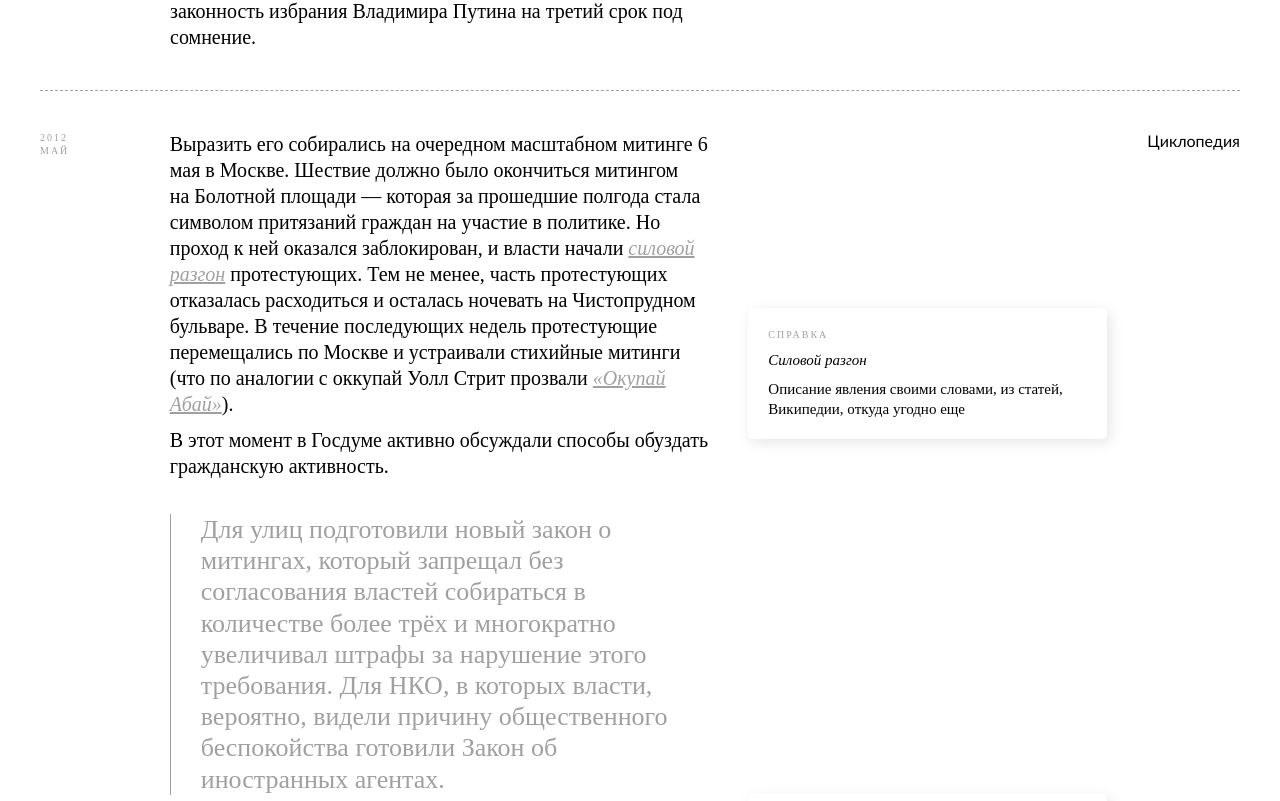
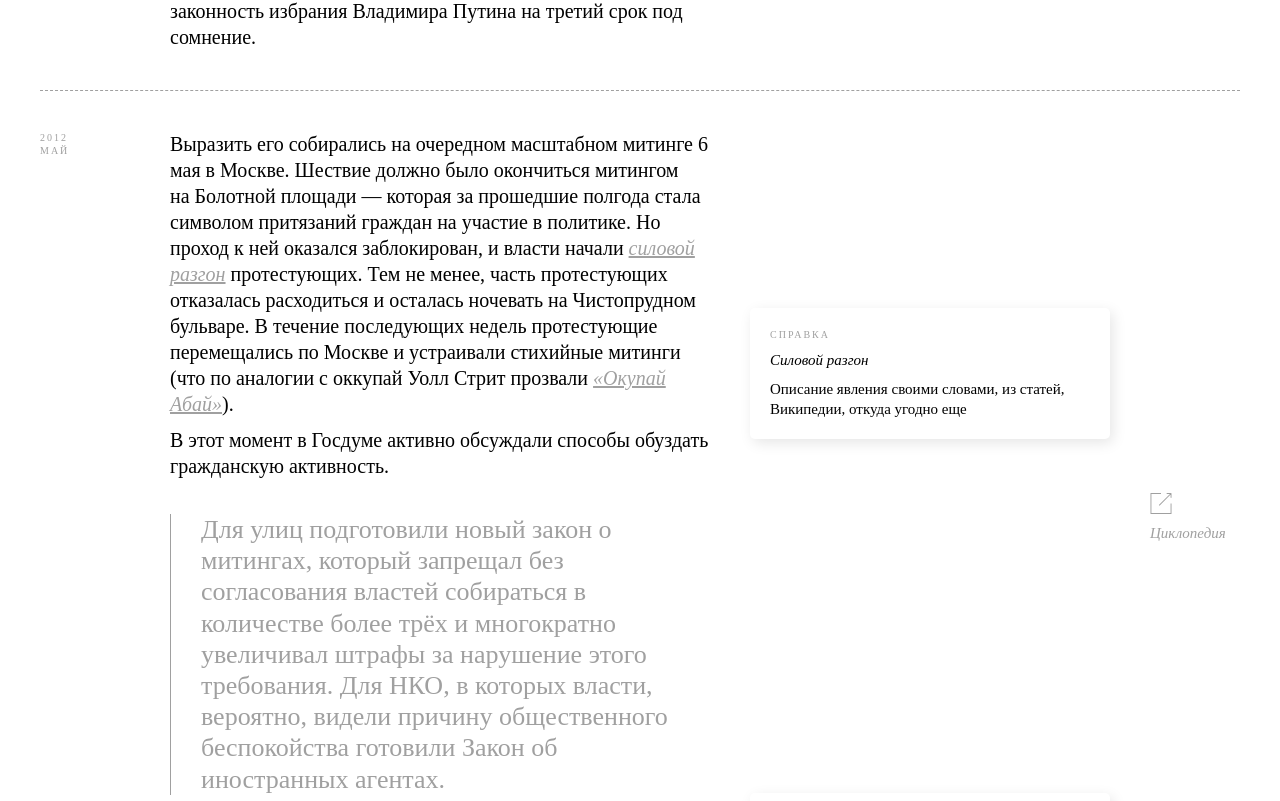
Before and after one commit to Shar1892/AU_Memo, a React (Create React App) app: page /series in a window 1280 px wide. Shown: the part 2316-3117 px from the top of the page. Built offline with nearby package versions, Linux system fonts and the light colour scheme.

Commit message:
feat: сделал иконку ресурса

```diff
--- a/src/components/part/part.css
+++ b/src/components/part/part.css
@@ -86,3 +86,28 @@
 	letter-spacing: 0.2em;
 	text-transform: uppercase;
 }
+
+.part__source-container {
+	width: 100%;
+	display: flex;
+	flex-direction: column;
+}
+
+.part__source-image {
+	width: 22px;
+	height: 21px;
+	background-image: url(../../image/Vector.svg);
+	background-size: contain;
+	background-position: center;
+	margin-bottom: 10px;
+}
+
+.part__source-name {
+	margin: 0;
+	font-family: 'Quant Antiqua';
+	font-style: italic;
+	font-weight: 400;
+	font-size: 15px;
+	line-height: 130%;
+	color: #a0a0a0;
+}
--- a/src/components/part/part.js
+++ b/src/components/part/part.js
@@ -87,9 +87,14 @@ function Part({partData, partNumber}) {
 							</div>
 						))}
 				</div>
-				<div className='part__column-container'>
+				<div className='part__column-container part__column-margin'>
 					{partData.sources &&
-						partData.sources.map((source, i) => <div key={i}>{source}</div>)}
+						partData.sources.map((source, i) => (
+							<div key={i} className='part__source-container'>
+								<div className='part__source-image'></div>
+								<p className='part__source-name'>{source}</p>
+							</div>
+						))}
 				</div>
 			</div>
 		</div>
--- a/src/data/series/firstSeries/firstSeries.js
+++ b/src/data/series/firstSeries/firstSeries.js
@@ -112,7 +112,7 @@ const firstSeries = {
 					recordSrc: noize,
 				},
 			],
-			sources: ['Циклопедия'],
+			sources: ['Циклопедия', 'Новая Газета'],
 		},
 
 		{
@@ -158,6 +158,7 @@ const firstSeries = {
 					text: 'Закон этот — антиправовой и аморальный по самой своей сути. Антиправовой — потому что наделяет исполнительную власть прерогативами суда. И аморальный — потому что априори предполагает, что организации, получающие средства из-за рубежа, действуют по указке своих спонсоров, то есть высшей государственной мудростью провозглашает дешевый блатной афоризм: «Кто вас ужинает, тот вас и танцует».',
 				},
 			],
+			sources: ['Циклопедия'],
 		},
 
 		{
@@ -217,7 +218,7 @@ const firstSeries = {
 					src: illustration1,
 				},
 			],
-			sources: ['Циклопедия'],
+			sources: ['Вики-словарь'],
 		},
 
 		{
@@ -250,7 +251,7 @@ const firstSeries = {
 						'Через месяц прокуратура начала проверять НКО по всей стране. «Проверки стартовали далеко за пределами Москвы и две-три недели мы просто наносили флажки на карту, понимая, что кольцо сжимается, а значит прокуроры придут и к НКО в Москве, и в Мемориал», – вспоминает юрист ПЦ Мемориал Кирилл Коротеев.',
 				},
 			],
-			sources: ['Циклопедия'],
+			sources: ['Сайт Президента России', 'Источник'],
 		},
 
 		{
@@ -340,7 +341,7 @@ const firstSeries = {
 					recordSrc: noize,
 				},
 			],
-			sources: ['Циклопедия'],
+			sources: ['Википедия'],
 		},
 
 		{
@@ -390,7 +391,7 @@ const firstSeries = {
 						'Проверяющие пришли и в офис Международного Мемориала. Исполнительный директор организации Елена Жемкова готовила кофе, строила планы на неделю. Размышляла о чем-то… Этот момент в дверь постучали. Прокуроры представились, прошли в помещение. Жемкова распорядилась угостить их кофе и печеньями.',
 				},
 			],
-			sources: ['Циклопедия'],
+			sources: ['Википедия'],
 		},
 
 		{
@@ -519,7 +520,7 @@ const firstSeries = {
 					source: 'Источник: Медуза',
 				},
 			],
-			sources: ['Циклопедия'],
+			sources: ['Источник', 'Источник'],
 		},
 
 		{
```
Also changed, not shown: src/data/series.js (+4 -4 lines), src/image/Vector.svg (added).
